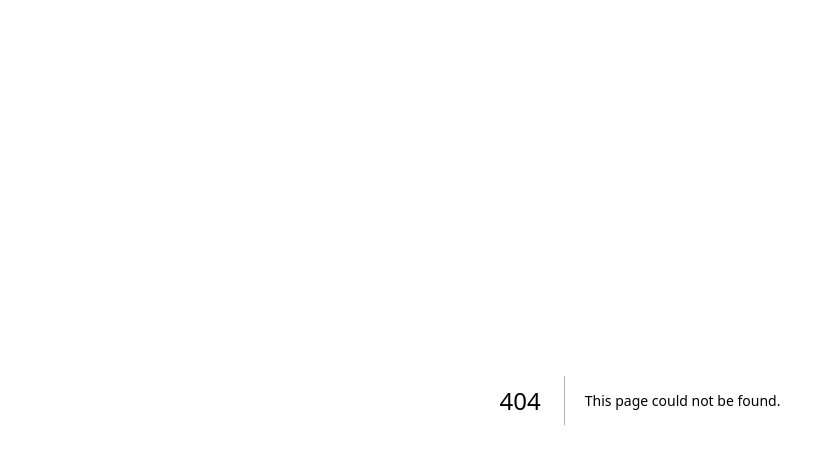
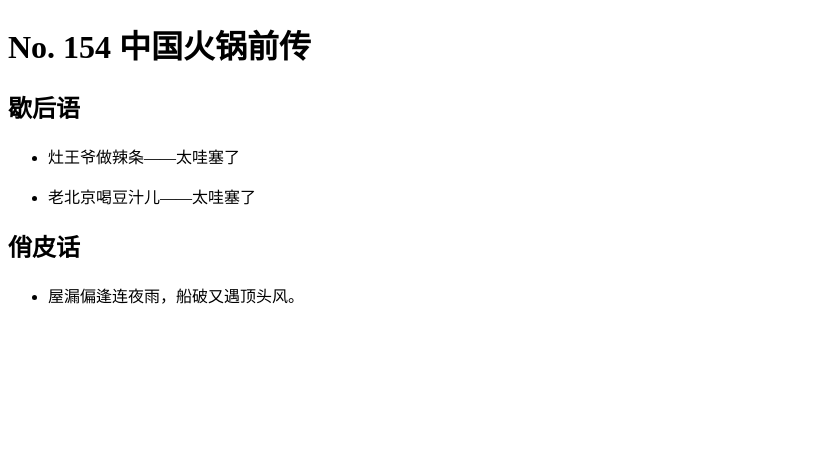
Before and after one commit to eddiehe99/bannatienet, a Next.js app: page /episodes/No.154 in a window 1280 px wide. Before the commit this address had no page. Shown: the top 464 px of the page, without its empty margins (0-835 px from the left). Built offline with nearby package versions, Linux system fonts and the light colour scheme.

Commit message:
feat: add episode No. 154

```diff
--- /dev/null
+++ b/src/pages/episodes/No.154.mdx
@@ -0,0 +1,11 @@
+# No. 154 中国火锅前传
+
+## 歇后语
+
+- 灶王爷做辣条——太哇塞了
+
+- 老北京喝豆汁儿——太哇塞了
+
+## 俏皮话
+
+- 屋漏偏逢连夜雨，船破又遇顶头风。
--- a/src/pages/episodes/_meta.js
+++ b/src/pages/episodes/_meta.js
@@ -1,6 +1,7 @@
 /* eslint-disable prettier/prettier */
 /* eslint-disable import/no-anonymous-default-export */
 export default {
+    'No.154': 'No.154',
     'No.153': 'No.153',
     'No.152': 'No.152',
     'No.151': 'No.151',
```
